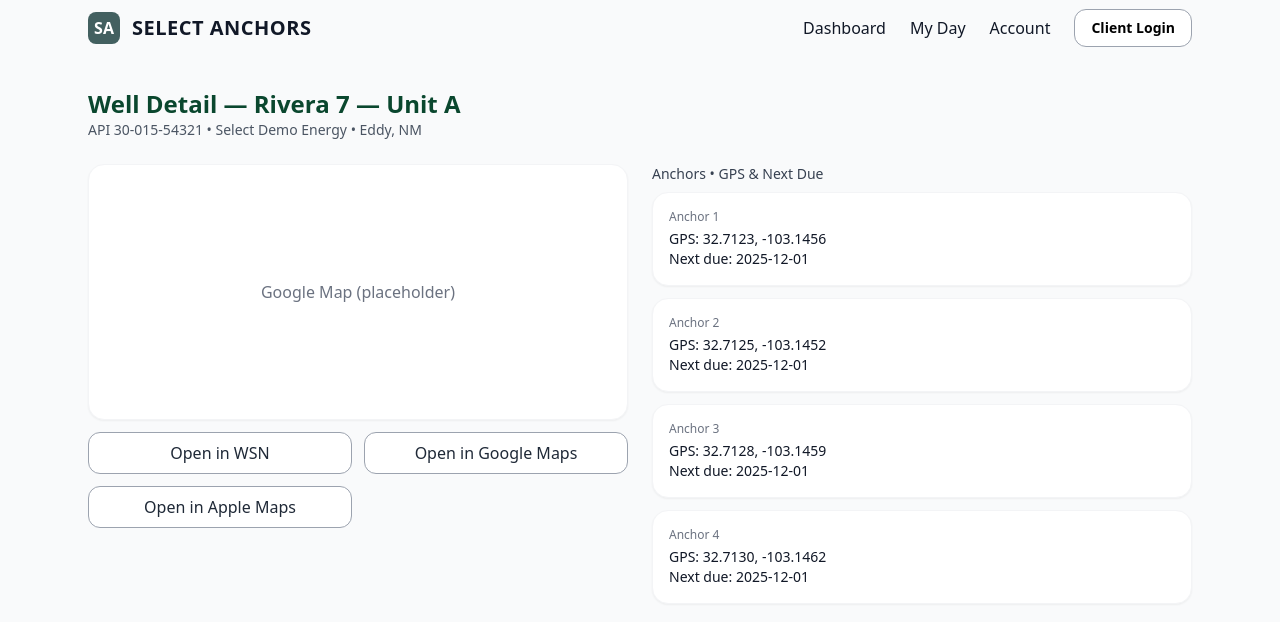
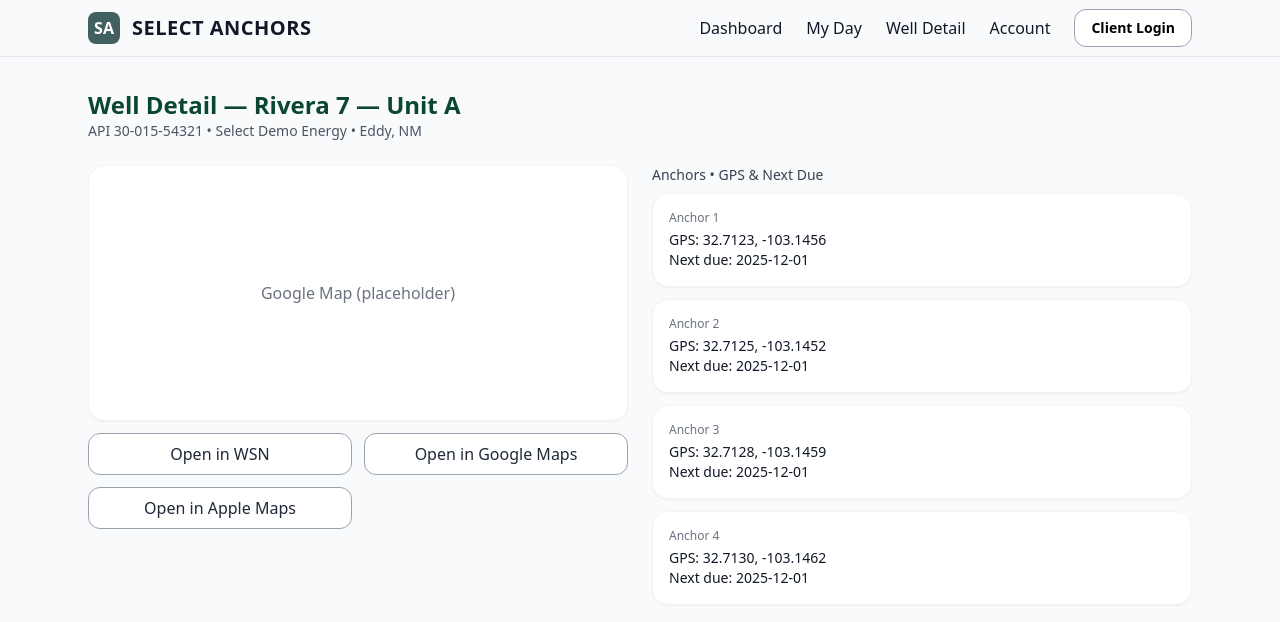
Before and after one commit to select-anchors/select-anchors-portal, a Next.js app: page / in a window 1280 px wide. Shown: the top 622 px of the page. Built offline with nearby package versions, Linux system fonts and the light colour scheme; a web font is replaced by a local one.

Commit message:
Update Header.js

```diff
--- a/app/components/Header.js
+++ b/app/components/Header.js
@@ -1,14 +1,23 @@
 "use client";
 import Link from "next/link";
 import { useState } from "react";
+import { usePathname } from "next/navigation";
 
 export default function Header() {
   const [open, setOpen] = useState(false);
+  const pathname = usePathname();
+
+  const navItems = [
+    { href: "/dashboard", label: "Dashboard" },
+    { href: "/driver/my-day", label: "My Day" },
+    { href: "/wells/30-015-54321", label: "Well Detail" },
+    { href: "/account", label: "Account" },
+  ];
 
   return (
-    <header className="site-header">
+    <header className="site-header border-b border-gray-200">
       <div className="container h-14 flex items-center justify-between">
-        {/* Logo + Title now go to Dashboard */}
+        {/* Logo + Title always go to dashboard */}
         <Link href="/dashboard" className="flex items-center gap-3">
           <div className="h-8 w-8 rounded-lg bg-brand-green/90 flex items-center justify-center text-white font-bold">
             SA
@@ -18,16 +27,26 @@ export default function Header() {
 
         {/* Desktop navigation */}
         <nav className="hidden md:flex items-center gap-6">
-          <Link href="/dashboard" className="hover:opacity-80">Dashboard</Link>
-          <Link href="/driver/my-day" className="hover:opacity-80">My Day</Link>
-          <Link href="/account" className="hover:opacity-80">Account</Link>
-          <Link href="/login" className="btn btn-secondary">Client Login</Link>
+          {navItems.map((item) => (
+            <Link
+              key={item.href}
+              href={item.href}
+              className={`hover:opacity-80 ${
+                pathname === item.href ? "font-bold text-brand-green" : ""
+              }`}
+            >
+              {item.label}
+            </Link>
+          ))}
+          <Link href="/login" className="btn btn-secondary">
+            Client Login
+          </Link>
         </nav>
 
-        {/* Mobile menu toggle */}
+        {/* Mobile hamburger button */}
         <button
           className="md:hidden p-2 rounded-lg border border-gray-300"
-          onClick={() => setOpen(v => !v)}
+          onClick={() => setOpen((v) => !v)}
           aria-label="Open menu"
         >
           <div className="w-5 h-[2px] bg-black mb-1"></div>
@@ -38,11 +57,20 @@ export default function Header() {
 
       {/* Mobile menu */}
       {open && (
-        <div className="md:hidden border-t border-gray-200">
+        <div className="md:hidden border-t border-gray-200 bg-white">
           <div className="container py-3 flex flex-col gap-3">
-            <Link href="/dashboard" onClick={() => setOpen(false)}>Dashboard</Link>
-            <Link href="/driver/my-day" onClick={() => setOpen(false)}>My Day</Link>
-            <Link href="/account" onClick={() => setOpen(false)}>Account</Link>
+            {navItems.map((item) => (
+              <Link
+                key={item.href}
+                href={item.href}
+                onClick={() => setOpen(false)}
+                className={`${
+                  pathname === item.href ? "font-bold text-brand-green" : ""
+                }`}
+              >
+                {item.label}
+              </Link>
+            ))}
             <Link
               href="/login"
               className="btn btn-secondary w-fit"
```
